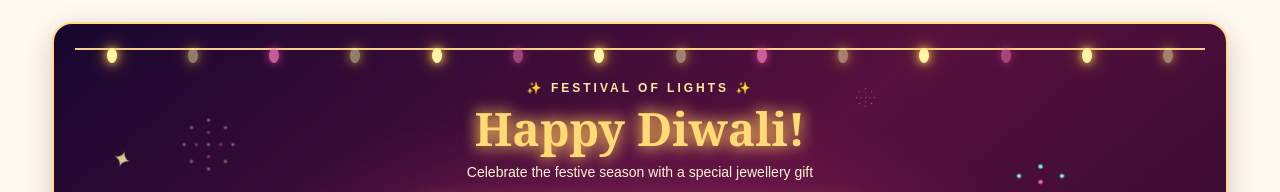
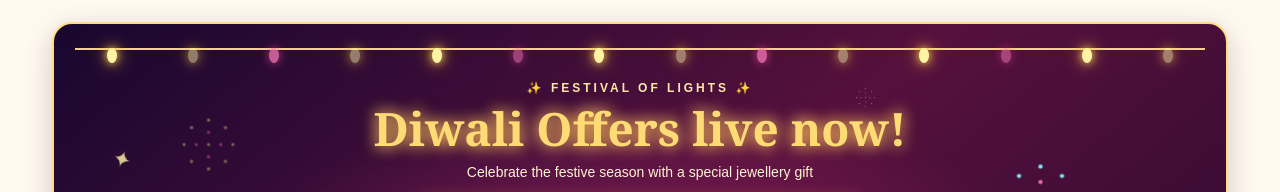
Before and after one commit to Anusha-potlacheruvu/Venkata-Sai, a plain HTML site: page index.html in a window 1280 px wide. Shown: the top 192 px of the page. Drawn offline with Linux system fonts and the light colour scheme; no server answers.

Commit message:
Update heading for Diwali offers promotion

```diff
--- a/index.html
+++ b/index.html
@@ -612,7 +612,7 @@
   </div>
 
   <p class="eyebrow">✨ FESTIVAL OF LIGHTS ✨</p>
-  <h2 class="heading">Happy Diwali!</h2>
+  <h2 class="heading">Diwali Offers live now!</h2>
   <p class="intro">Celebrate the festive season with a special jewellery gift</p>
 
   <div class="offer-layout">
```
